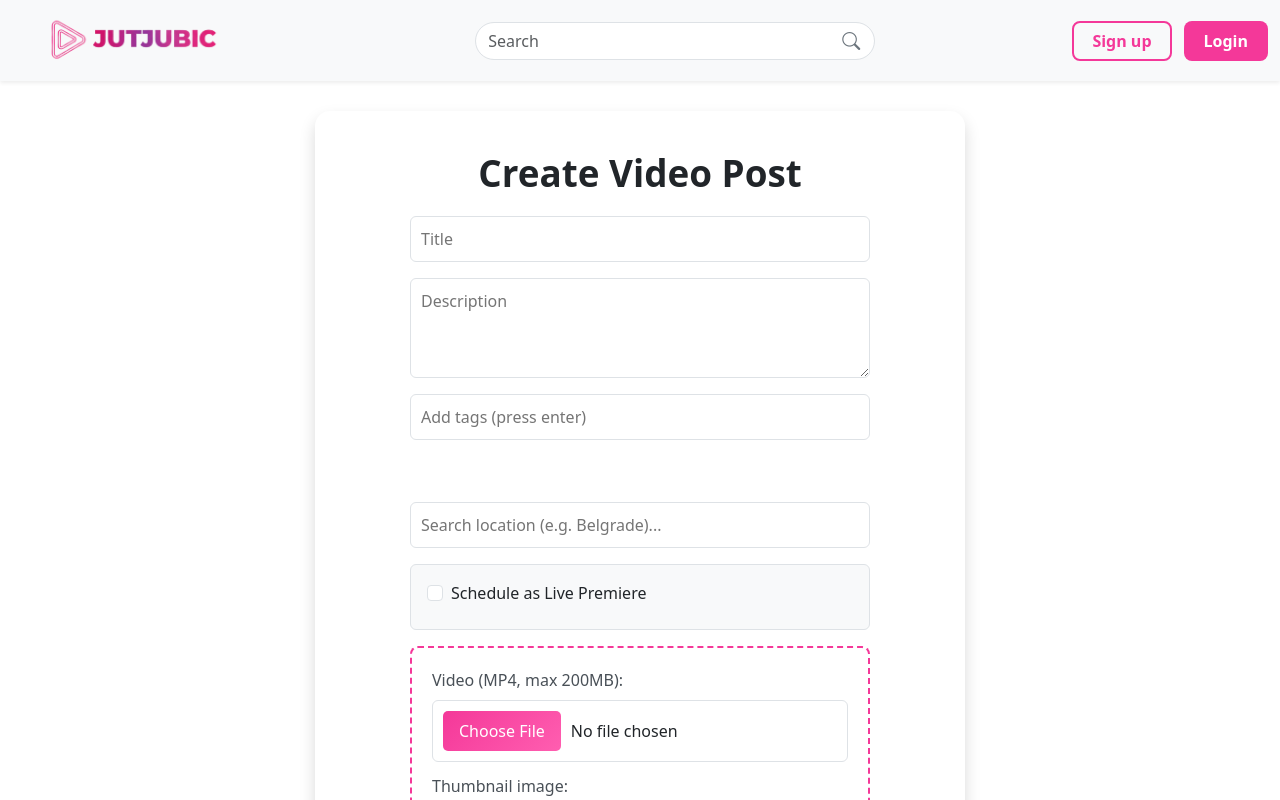
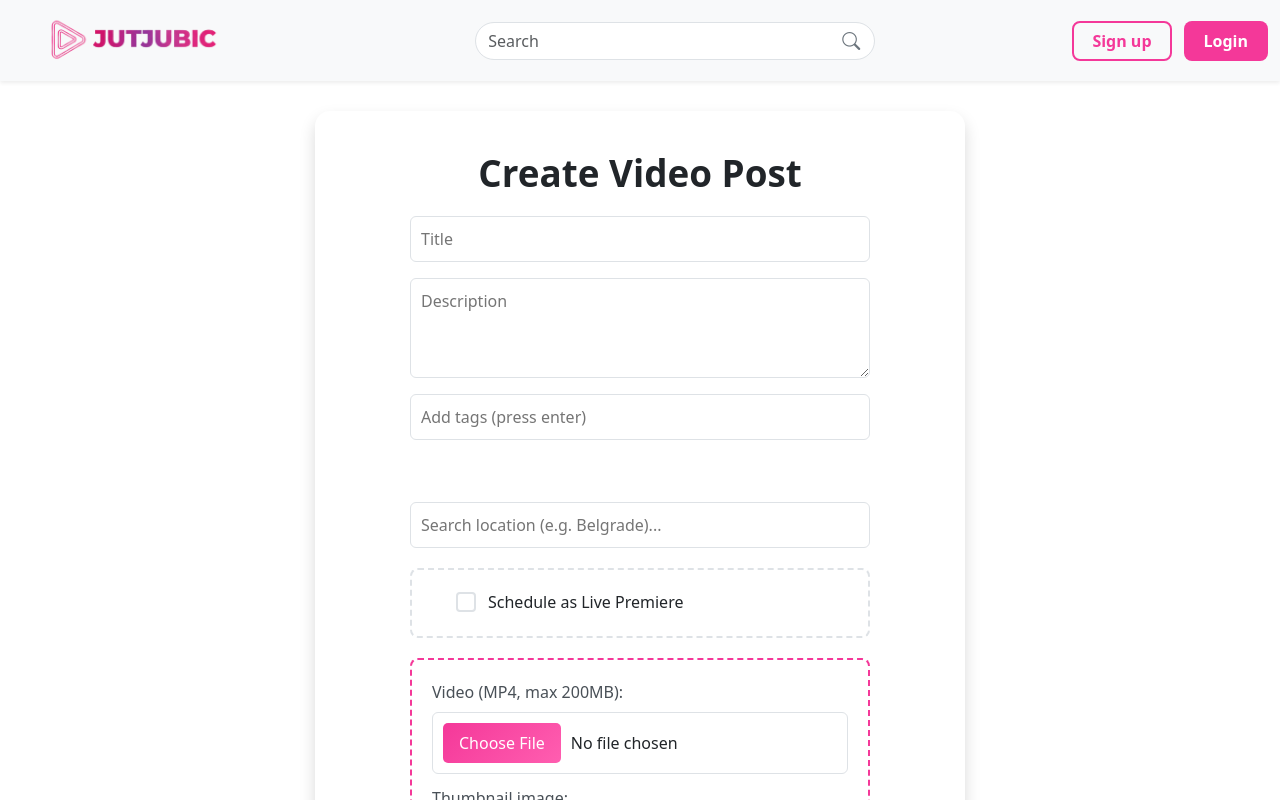
Before and after one commit to aurenaa/isa-frontend, an Angular app in the folder isa/: page /upload in a window 1280 px wide. Shown: the top 800 px of the page. Built offline with nearby package versions, Linux system fonts and the light colour scheme.

Commit message:
feat: upload video page style improved

```diff
--- a/isa/src/app/upload-video/upload-video.component.css
+++ b/isa/src/app/upload-video/upload-video.component.css
@@ -201,3 +201,100 @@
     transform: rotate(360deg);
   }
 }
+
+.scheduling-section {
+  margin: 20px 0;
+  padding: 20px;
+  background-color: #ffffff;
+  border: 2px dashed #dee2e6;
+  border-radius: 8px;
+  backface-visibility: hidden;
+  transform: translateZ(0);
+  transition: border-color 0.3s ease;
+}
+
+.scheduling-section:has(.form-check-input:checked) {
+  border-color: #f43899;
+}
+
+.form-check {
+  display: flex;
+  align-items: center;
+  gap: 12px;
+}
+
+.form-check-input {
+  width: 20px;
+  height: 20px;
+  cursor: pointer;
+  margin: 0;
+  appearance: none;
+  -webkit-appearance: none;
+  border: 2px solid #dee2e6;
+  border-radius: 4px;
+  background-color: #fff;
+  position: relative;
+  transition: all 0.2s ease;
+}
+
+.form-check-input:checked {
+  background-color: #f43899;
+  border-color: #f43899;
+}
+
+.form-check-input:checked::after {
+  content: '';
+  position: absolute;
+  left: 6px;
+  top: 2px;
+  width: 5px;
+  height: 10px;
+  border: solid white;
+  border-width: 0 2px 2px 0;
+  transform: rotate(45deg);
+}
+
+.form-check-label {
+  font-weight: 500;
+  color: #212529;
+  cursor: pointer;
+  user-select: none;
+}
+
+.form-label {
+  display: block;
+  font-weight: 600;
+  color: #f43899;
+  font-size: 0.85rem;
+  text-transform: uppercase;
+  margin-top: 15px;
+  margin-bottom: 8px;
+}
+
+.form-control[type="datetime-local"] {
+  width: 100%;
+  padding: 10px;
+  border: 1px solid #dee2e6;
+  border-radius: 6px;
+  background: #fff;
+  outline: none !important;
+  font-family: inherit;
+}
+
+.form-control[type="datetime-local"]:focus {
+  border-color: #f43899;
+  box-shadow: 0 0 0 0.2rem rgba(244, 56, 153, 0.15) !important;
+}
+
+input[type="datetime-local"]::-webkit-calendar-picker-indicator {
+  cursor: pointer;
+  filter: invert(34%) sepia(85%) saturate(2256%) hue-rotate(307deg) brightness(97%) contrast(92%);
+}
+
+.text-muted {
+  display: block;
+  margin-top: 8px;
+  font-size: 0.8rem;
+  color: #6c757d;
+  font-style: italic;
+}
--- a/isa/src/app/upload-video/upload-video.component.html
+++ b/isa/src/app/upload-video/upload-video.component.html
@@ -27,8 +27,8 @@
             </ul>
         </div>
 
-        <div class="scheduling-section my-3 p-3 border rounded bg-light">
-            <div class="form-check mb-2">
+        <div class="scheduling-section">
+            <div class="form-check">
                 <input type="checkbox" class="form-check-input" id="isScheduled" [(ngModel)]="isScheduled" name="isScheduled">
                 <label class="form-check-label" for="isScheduled">Schedule as Live Premiere</label>
             </div>
```
